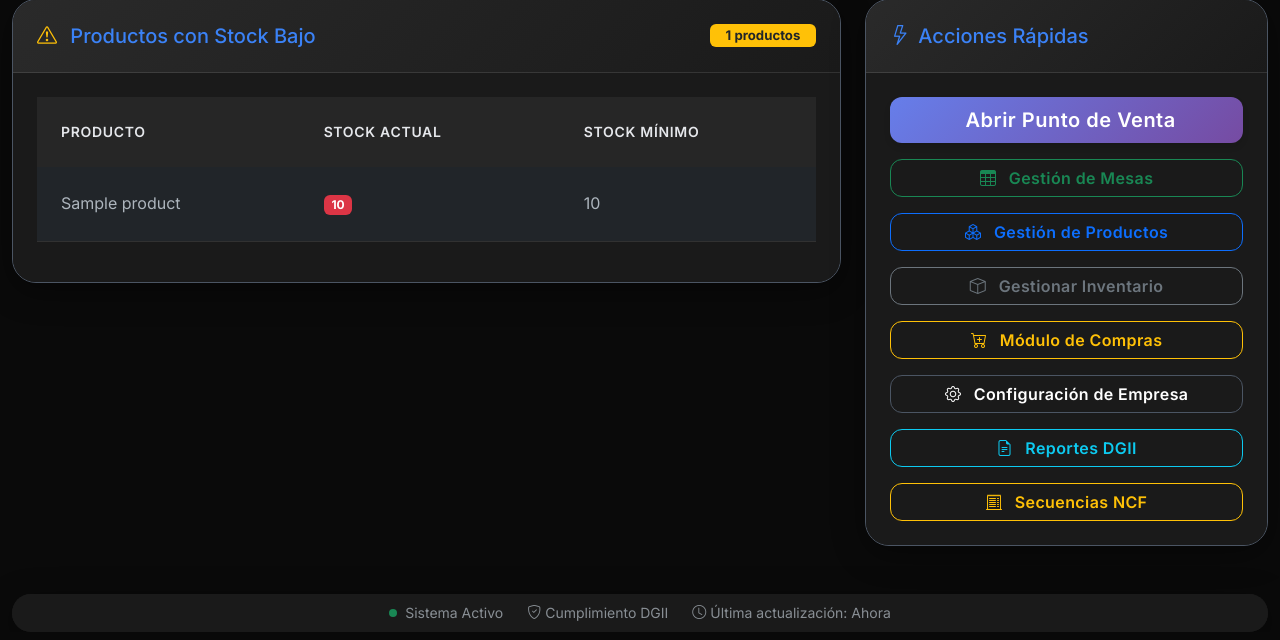
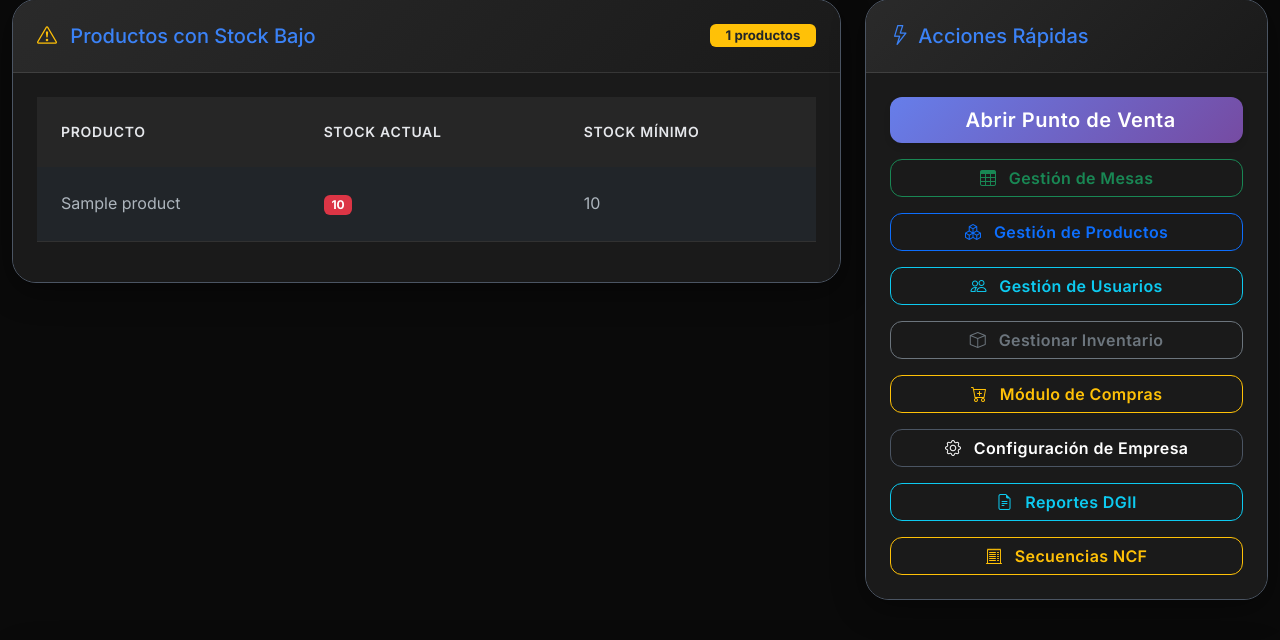
Before and after one commit to fouronesys/fouronepos, a Flask app: page /admin/dashboard in a window 1280 px wide. Shown: the part 444-1084 px from the top of the page. Run offline with Flask 3, Linux system fonts and the light colour scheme; the visitor is signed in with stand-in values (Sample User, id 1); tables that the repository leaves empty hold one stand-in row (values such as "Sample post"); some libraries are stand-ins or nearby versions.

Commit message:
Add user management button to quick actions menu
Added a new button to the dashboard's quick actions menu that links to the user management section.

Replit-Commit-Author: Agent
Replit-Commit-Session-Id: a304fc13-6f6a-441f-9405-847e1454f244
Replit-Commit-Checkpoint-Type: intermediate_checkpoint

```diff
--- a/templates/admin/dashboard.html
+++ b/templates/admin/dashboard.html
@@ -149,6 +149,10 @@
                                     <i class="bi bi-boxes me-2"></i>
                                     Gestión de Productos
                                 </a>
+                                <a href="{{ url_for('admin.users') }}" class="btn btn-outline-info">
+                                    <i class="bi bi-people me-2"></i>
+                                    Gestión de Usuarios
+                                </a>
                                 <a href="{{ url_for('inventory.products') }}" class="btn btn-outline-secondary">
                                     <i class="bi bi-box me-2"></i>
                                     Gestionar Inventario
```
